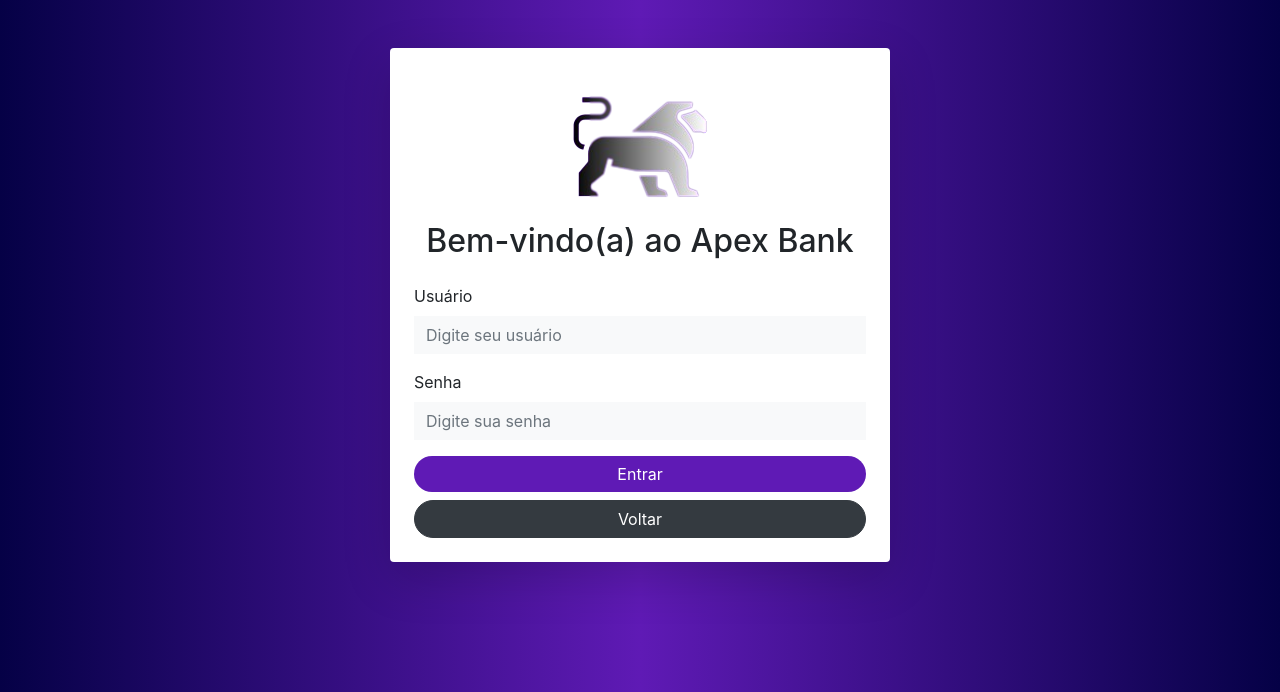
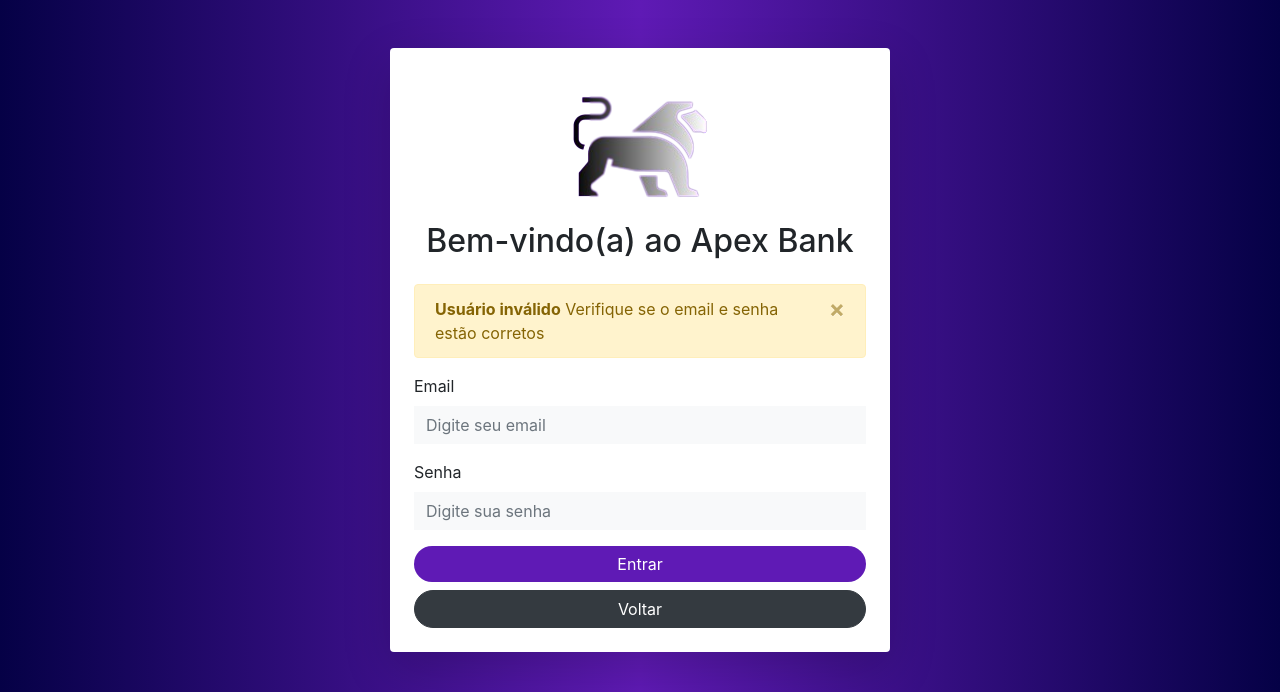
Before and after one commit to marcelitos1v9/Apex-bank, a PHP site: page /views/login.php?erro in a window 1280 px wide. Shown: the top 692 px of the page. Run offline with PHP 8.4, Linux system fonts and the light colour scheme.

Commit message:
new file:   controllers/main.php 	new file:   controllers/ver_login.php 	modified:   models/conexao.php 	modified:   views/login.php

```diff
--- a/models/conexao.php
+++ b/models/conexao.php
@@ -8,6 +8,5 @@ $conn = mysqli_connect($host, $user, $password, $database);
 
 if (!$conn) {
     die("Conexão falhou: " . mysqli_connect_error());
-
 }
 ?>
--- a/views/login.php
+++ b/views/login.php
@@ -56,6 +56,8 @@
   display: block;
   width: 100%;
 }
+.alert-warning{
+}
 
 @media (min-width: 576px) {
   .card {
@@ -74,14 +76,25 @@
                 <img src="../img/leao_logo_1.png" alt="">
             </div>
           <h2 class="text-center mb-4">Bem-vindo(a) ao Apex Bank</h2>
-          <form>
+            <?php
+            $erro = $_GET["erro"];
+            if(isset($erro)){
+              echo "<div class='alert alert-warning alert-dismissible fade show' role='alert'>
+              <strong>Usuário inválido</strong> Verifique se o email e senha estão corretos
+              <button type='button' class='close' data-dismiss='alert' aria-label='Close'>
+                <span aria-hidden='true'>&times;</span>
+              </button>
+            </div>";
+            }
+            ?>
+            <form action="../controllers/ver_login.php" method="post">
             <div class="form-group">
-              <label for="username">Usuário</label>
-              <input type="text" class="form-control" id="username" placeholder="Digite seu usuário">
+              <label for="username">Email</label>
+              <input type="email" class="form-control" name="email" id="username" placeholder="Digite seu email">
             </div>
             <div class="form-group">
               <label for="password">Senha</label>
-              <input type="password" class="form-control" id="password" placeholder="Digite sua senha">
+              <input type="password" class="form-control" name="senha" id="password" placeholder="Digite sua senha">
             </div>
             <button type="submit" class="btn mt-3 btn-primary btn-block rounded-pill">Entrar</button>
           </form>
```
Also changed, not shown: controllers/main.php (added, +13 -0 lines), controllers/ver_login.php (added, +24 -0 lines).
